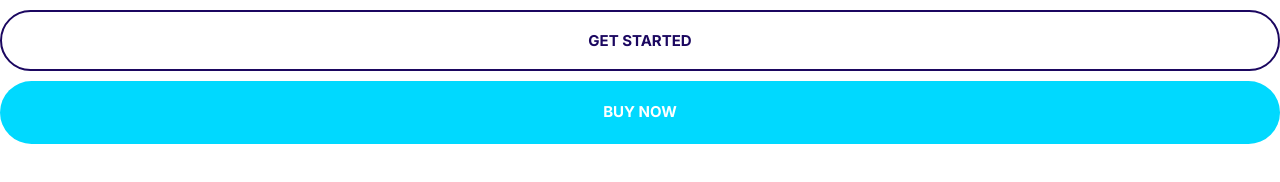
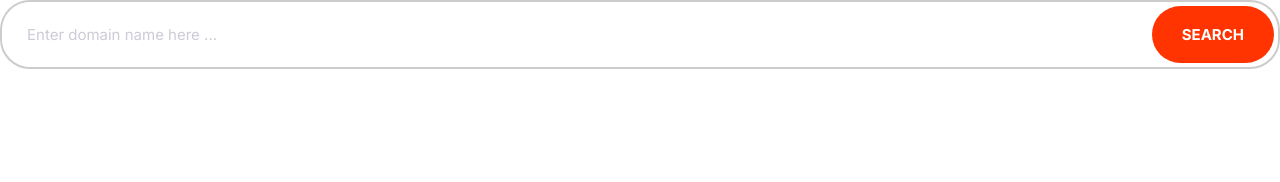
Before and after one commit to codewithezequiel/zeke-project, a plain HTML site: page index.html in a window 1280 px wide. Drawn offline with Linux system fonts and the light colour scheme.

Commit message:
Created an input group with an input and btn.

```diff
--- a/css/styles.css
+++ b/css/styles.css
@@ -5,6 +5,8 @@
   --color-headings: #1b0760;
   --color-body: #918ca4;
   --color-footer: green;
+  --color-border: #ccc;
+  --border-radius: 30px;
 }
 
 *,
@@ -188,7 +190,7 @@ a {
   cursor: pointer;
   font-size: 1.8rem;
   font-weight: 600;
-  margin-top: 1rem;
+  margin: 1rem 0rem;
   padding: 2rem 3rem;
   text-align: center;
   text-transform: uppercase;
@@ -243,3 +245,39 @@ a {
     font-size: 1.5rem;
   }
 }
+
+/* Inputs */
+
+.input {
+  border-radius: var(--border-radius);
+  border: 1px solid var(--color-border);
+  color: var(--color-headings);
+  font-size: 2rem;
+  outline: 0;
+  padding: 1.5rem 3.5rem;
+}
+.input-group {
+  border: 2px solid var(--color-border);
+  border-radius: var(--border-radius);
+  display: flex;
+}
+
+.input-group .input {
+  border: 0;
+  flex-grow: 1;
+  padding: 15px 25px;
+}
+
+.input-group .btn {
+  margin: 4px;
+}
+
+::placeholder {
+  color: #cdcbd7;
+}
+
+@media screen and (min-width: 1024px) {
+  .input {
+    font-size: 1.5rem;
+  }
+}
--- a/index.html
+++ b/index.html
@@ -15,7 +15,13 @@
     <title>Website Moshify Practice</title>
   </head>
   <body>
-    <button class="btn btn--block btn--outline">Get Started</button>
-    <a href="#" class="btn btn--secondary btn--block">Buy Now</a>
+    <div class="input-group">
+      <input
+        type="text"
+        class="input"
+        placeholder="Enter domain name here ..."
+      />
+      <button class="btn btn--accent">Search</button>
+    </div>
   </body>
 </html>
```
Also changed, not shown: components/inputs.html (added, +8 -0 lines).
